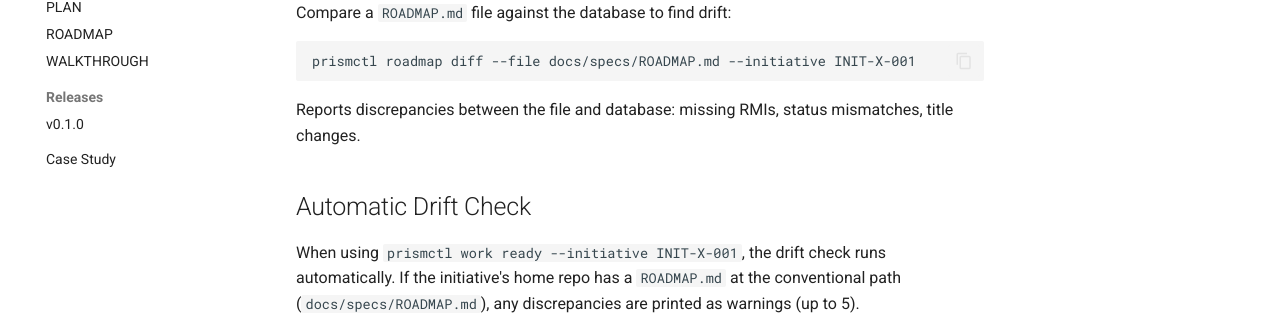
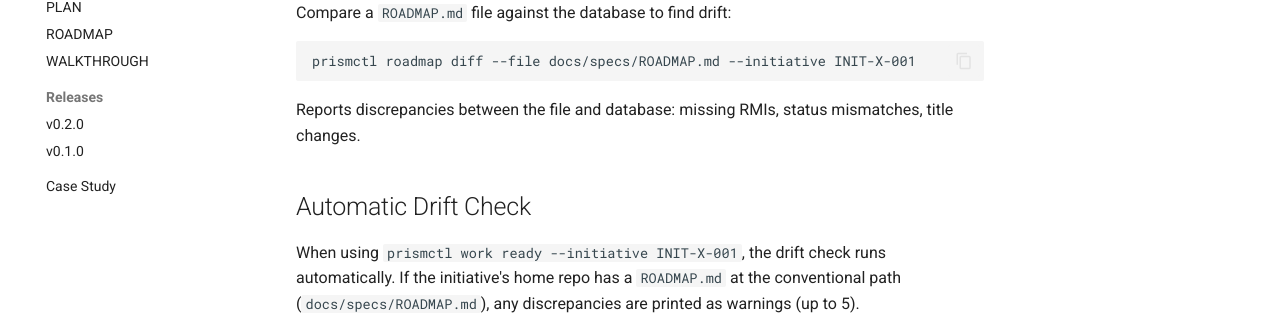
Before and after one commit to ProductBuildersHQ/prism, an MkDocs documentation site: the page built from docs/guide/roadmap-sync.md, in a window 1280 px wide and 1248 px high. Shown: the part 776-1091 px from the top of the window. Built offline with MkDocs 1.6.1 and Material for MkDocs 9.7.7, drawn with Linux system fonts in a browser that asks for light colours; comment, search, counter and statistics services are not loaded.

Commit message:
docs: `mkdocs`: update nav

```diff
--- a/mkdocs.yml
+++ b/mkdocs.yml
@@ -77,6 +77,7 @@ nav:
     - ROADMAP: specs/ROADMAP.md
     - WALKTHROUGH: specs/WALKTHROUGH.md
   - Releases:
+    - v0.2.0: releases/v0.2.0.md
     - v0.1.0: releases/v0.1.0.md
   - Case Study: case-study.md
 
```
